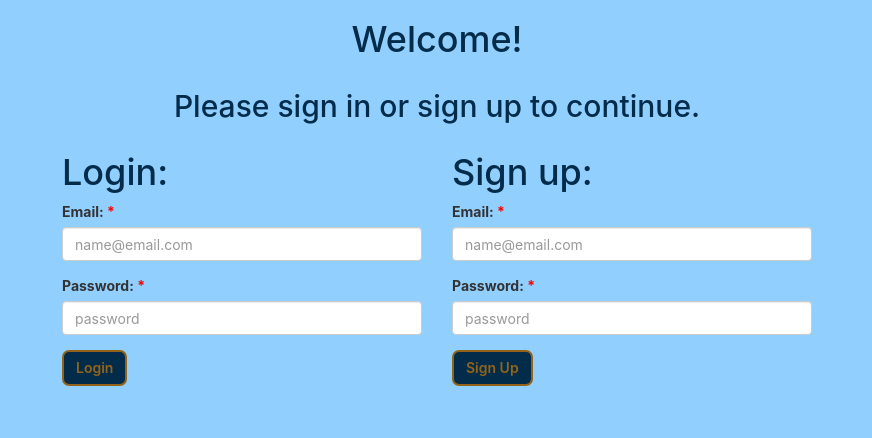
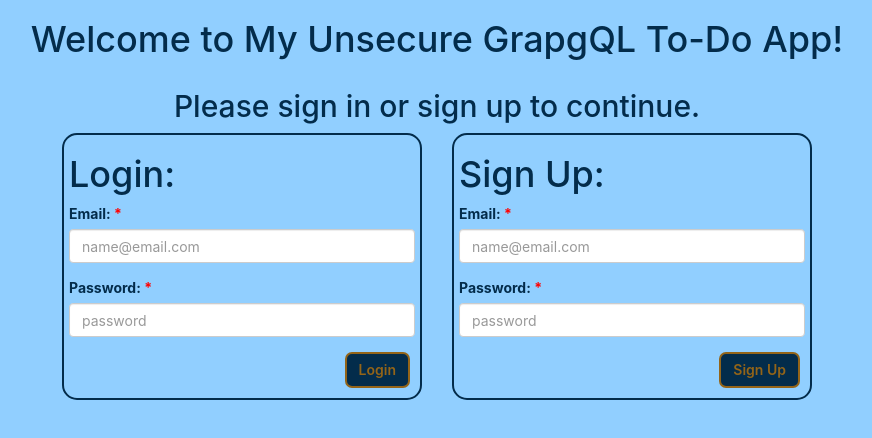
Before and after one commit to LauraCole1900/graphQLToDo, a React (Create React App) app in the folder client/: page / in a window 1280 px wide. Shown: the top 438 px of the page, without its empty margins (203-1075 px from the left). Built offline with nearby package versions, Linux system fonts and the light colour scheme; no server answers.

Commit message:
working on rendering GetMyToDos to page, styled cards

```diff
--- a/client/src/App.css
+++ b/client/src/App.css
@@ -21,7 +21,7 @@ body {
   border-radius: 7px;
   font-weight: 600;
 }
-.button:hover, :focus, :active {
+.button:hover, button:focus, button:active {
   color: var(--darkBlue);
   background-color: var(--bronze);
   border: 2px solid var(--darkBlue);
--- a/client/src/components/login.js
+++ b/client/src/components/login.js
@@ -10,15 +10,6 @@ const Login = (props) => {
     <>
       <Container>
 
-        <Row>
-          <Col sm={2}></Col>
-          <Col sm={4}>
-            <h1>Login:</h1>
-          </Col>
-          <Col sm={4}>
-            <h1>Sign up:</h1>
-          </Col>
-        </Row>
         <Row>
           <Col sm={2}></Col>
           <Col sm={4}>
--- a/client/src/components/signinForm.js
+++ b/client/src/components/signinForm.js
@@ -72,9 +72,14 @@ const SigninForm = (props) => {
 
   return (
     <>
-      <Row>
-        <Col sm={12}>
-          <Form className="signupForm">
+      <Form className="signupForm">
+        <Row>
+          <Col sm={12}>
+            <h1>{props.buttonName}:</h1>
+          </Col>
+        </Row>
+        <Row>
+          <Col sm={12}>
             <Form.Group>
               <Form.Label>Email: <span className="red">*</span></Form.Label>
               <Form.Control type="email" name="email" placeholder="name@email.com" value={user.email} onChange={handleInputChange} />
@@ -84,12 +89,14 @@ const SigninForm = (props) => {
               <Form.Label>Password: <span className="red">*</span></Form.Label>
               <Form.Control type="password" name="password" placeholder="password" value={user.password} onChange={handleInputChange} />
             </Form.Group>
-          </Form>
 
-          <Button data-toggle="popover" title={props.buttonName} className="button" onClick={(e) => handleButtonClick(e)}>{props.buttonName}</Button>
+            <div className="right">
+              <Button data-toggle="popover" title={props.buttonName} className="button " onClick={(e) => handleButtonClick(e)}>{props.buttonName}</Button>
+            </div>
 
-        </Col>
-      </Row>
+          </Col>
+        </Row>
+      </Form>
     </>
   )
 
--- a/client/src/components/style.css
+++ b/client/src/components/style.css
@@ -1,7 +1,30 @@
 :root {
   --red: #ff0000;
+  --darkBlue: #032c4b;
+  --bronze: #936418;
+  --lightBronze: #dfb97c;
+  --bronzeGradient: linear-gradient(to top, var(--lightBronze), var(--bronze));
 }
 
 .red {
   color: var(--red);
 }
+
+.cardHeader {
+  color: var(--darkBlue);
+  background: var(--bronzeGradient);
+  border-radius: 14px 14px 0 0;
+}
+
+.right {
+  display: flex;
+  justify-content: flex-end;
+  padding: 0 5px 5px 0;
+}
+
+.todoCard, .signupForm {
+  color: var(--darkBlue);
+  border: 2px solid var(--darkBlue);
+  border-radius: 15px;
+  padding: 0 5px 5px 5px;
+}
--- a/client/src/components/todoCard.js
+++ b/client/src/components/todoCard.js
@@ -17,9 +17,9 @@ const ToDoCard = (props) => {
     <>
     {props.toDos?.map(todo => (
       <Card className="todoCard" key={todo._id}>
-        <Card.Header className="cardTitle">
+        <Card.Header className="cardHeader">
           <Row>
-            <Col sm={8}>
+            <Col sm={7}>
               <h2>{todo.name}</h2>
             </Col>
             <Col sm={2}>
@@ -33,8 +33,8 @@ const ToDoCard = (props) => {
         <Card.Body className="cardBody">
           <Row>
             <Col sm={12}>
-              <p>{todo.due}</p>
-              <p>{todo.description}</p>
+              <p>Due: {todo.due}</p>
+              <p>Description: {todo.description}</p>
             </Col>
           </Row>
         </Card.Body>
--- a/client/src/pages/index.js
+++ b/client/src/pages/index.js
@@ -1,3 +1,3 @@
 export { default as LandingPage } from "./lander";
 export { default as NotFound } from "./notFound";
-export { default as ToDoListPage } from "./todoList";
+export { default as ToDoListPage } from "./toDoList";
--- a/client/src/pages/lander.js
+++ b/client/src/pages/lander.js
@@ -25,7 +25,7 @@ const LandingPage = () => {
       <Container>
         <Row>
           <Col sm={12} className="center">
-            <h1>Welcome!</h1>
+            <h1>Welcome to My Unsecure GrapgQL To-Do App!</h1>
           </Col>
         </Row>
         <Row>
--- a/client/src/pages/todos.js
+++ b/client/src/pages/toDoList.js
@@ -10,6 +10,7 @@ const ToDoListPage = () => {
   const [errMessage, setErrMessage] = useState();
   const [showError, setShowError] = useState(false);
   const [showSuccess, setShowSuccess] = useState(false);
+  const [pageReady, setPageReady] = useState(false);
 
   // Pull userId from URL
   const urlArray = window.location.href.split("/")
@@ -19,20 +20,25 @@ const ToDoListPage = () => {
   const { loading, error, data } = useQuery(QUERY_MY_TODOS, {
     variables: { userId: urlId }
   });
-  const todoArr = data.GetMyToDos;
+  const todoArr = data?.GetMyToDos;
   console.log({ urlId }, { todoArr });
+  if (data) {
+    return setPageReady(true);
+  }
 
   const handleShowError = () => setShowError(true);
   const handleHideError = () => setShowError(false);
   const handleShowSuccess = () => setShowSuccess(true);
   const handleHideSuccess = () => setShowSuccess(false);
 
-  useEffect(() => {
+  // useEffect(() => {
 
-  }, [data, showError]);
+  // }, [showError]);
+
 
   return (
     <>
+    {pageReady === true &&
       <Container>
 
         {loading === true &&
@@ -66,7 +72,7 @@ const ToDoListPage = () => {
 
         <SuccessModal show={showSuccess === true} hide={() => handleHideSuccess()} buttonName="Create New To-Do" setBtnName={setBtnName} />
 
-      </Container>
+      </Container>}
     </>
   )
 }
```
Also changed, not shown: 1 other file (tests, documents, lock files or other folders).
